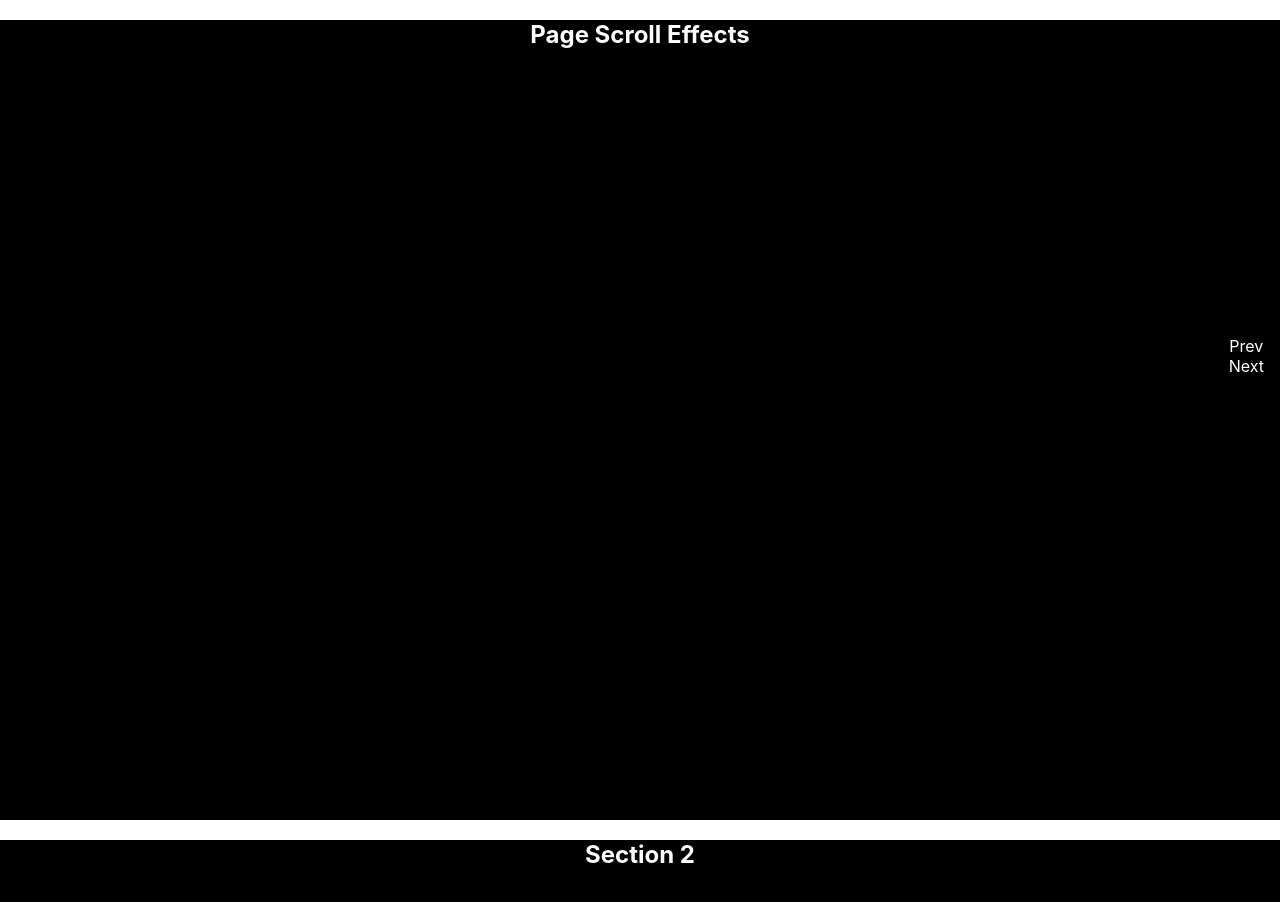
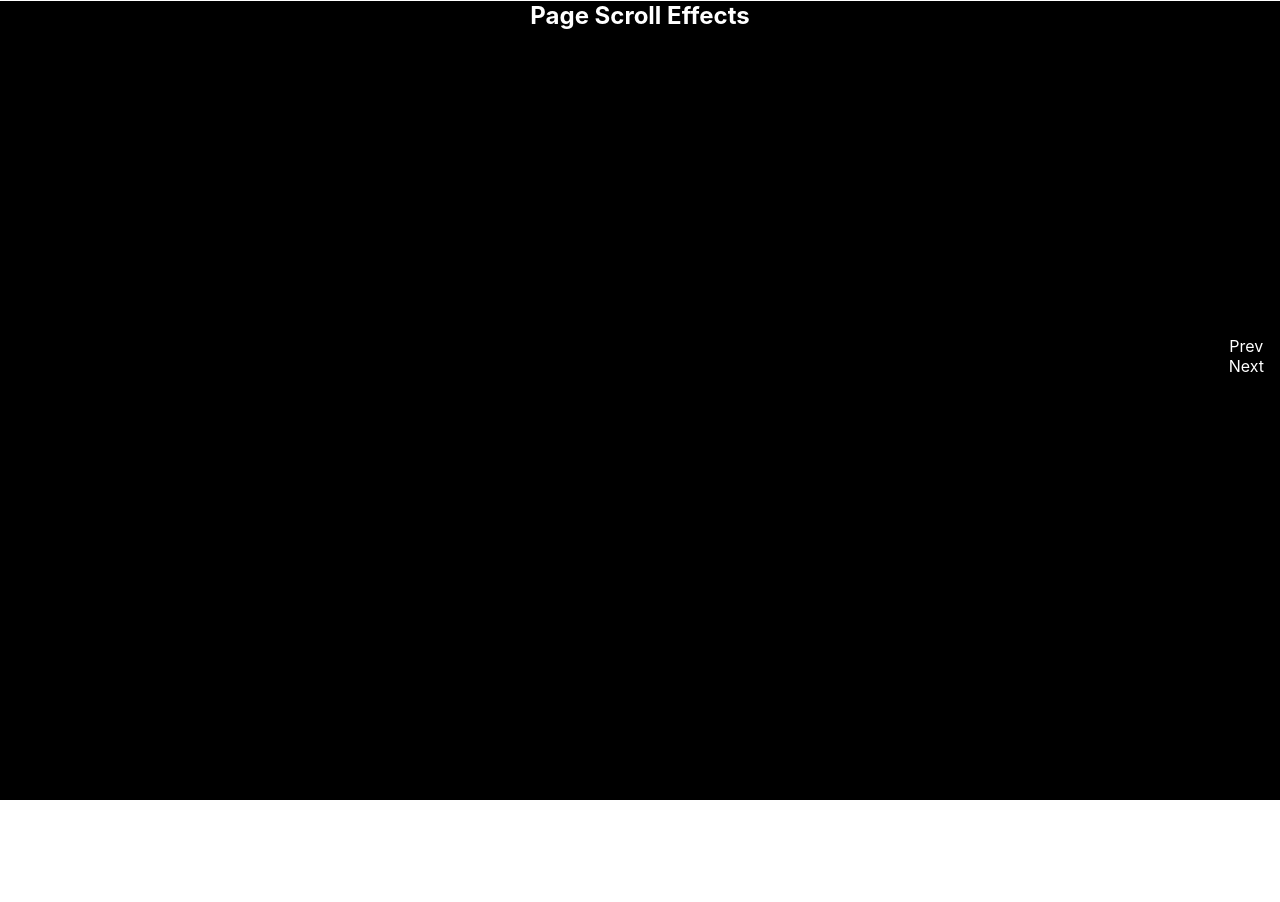
Before and after one commit to Kossin1337/smart-city, a React (Create React App) app: page / in a window 1280 px wide. Shown: the top 902 px of the page. After the commit the page ends 800 px from the top, so only its background shows below. Built offline with nearby package versions, Linux system fonts and the light colour scheme.

Commit message:
Added Scroll Snap

```diff
--- a/src/components/home/Home.scss
+++ b/src/components/home/Home.scss
@@ -1,8 +1,12 @@
 .home {
   color: white;
+  scroll-snap-type: y mandatory;
+  overflow-y: scroll;
+  height: 100vh;
   section {
     background-color: black;
     height: 100vh;
+    scroll-snap-align: start;
   }
 
   nav {
```
